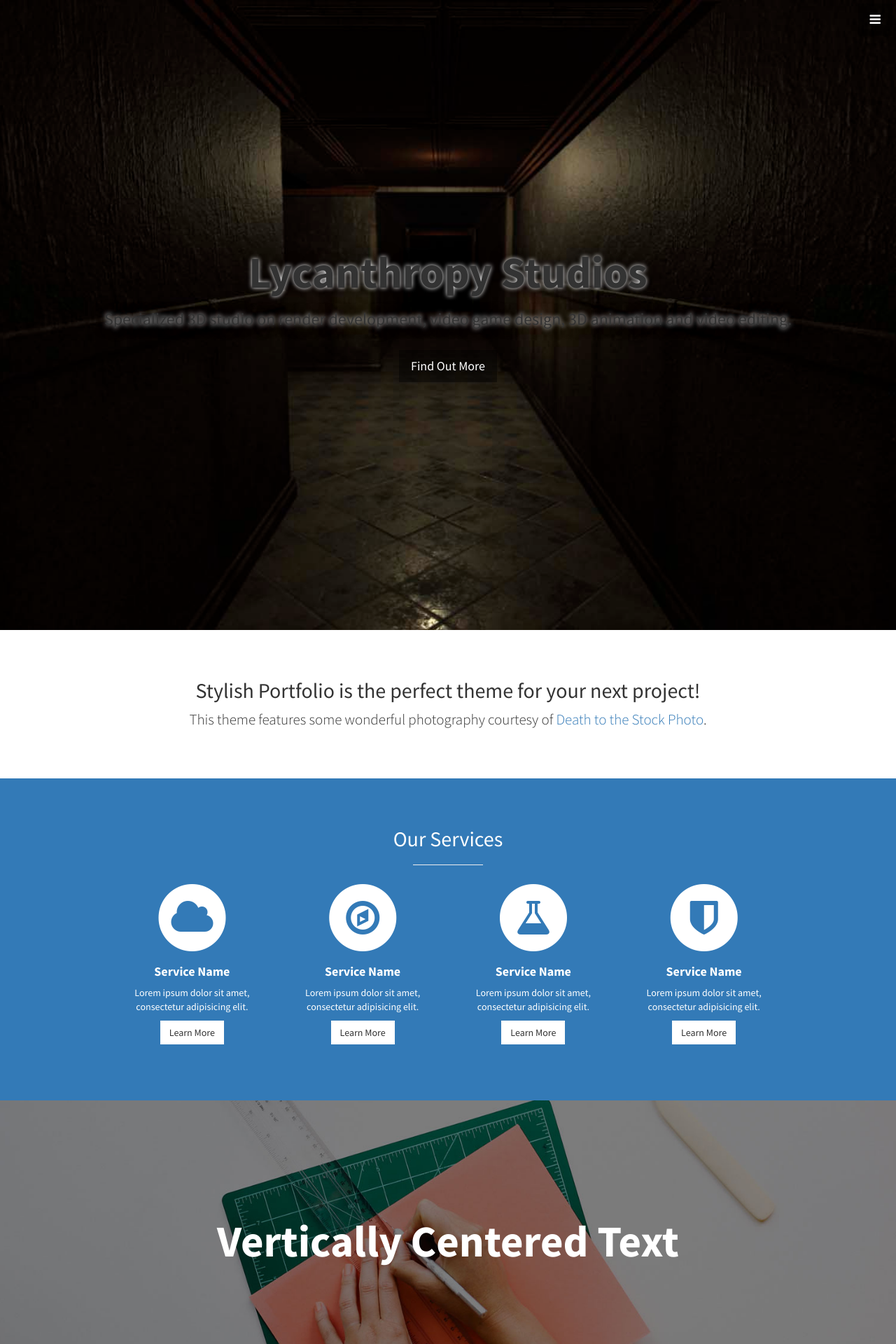
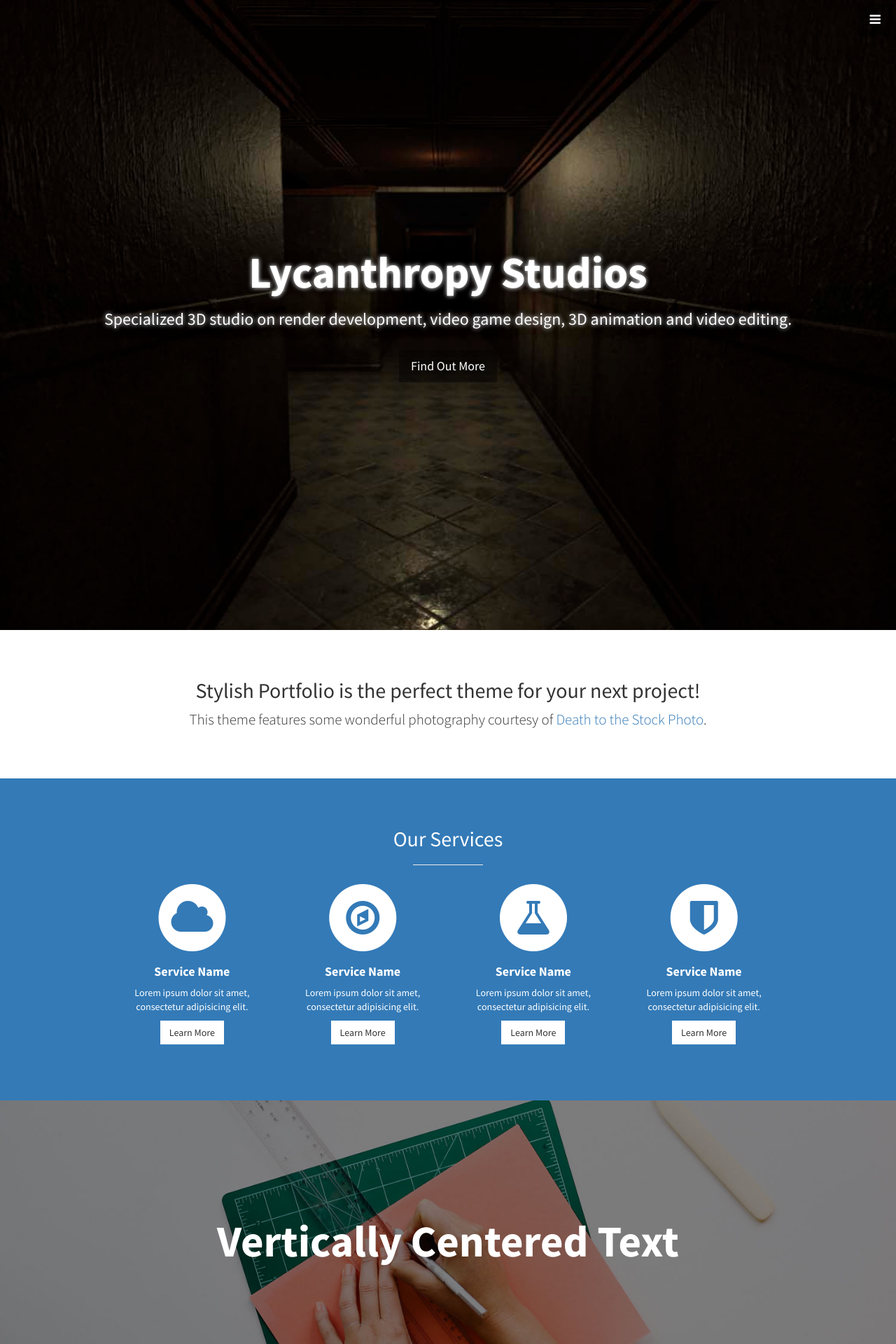
Before and after one commit to lycanthropystudios/index, a Jekyll site: the page built from index.html, in a window 1280 px wide. Shown: the top 1920 px of the page at 70% size. Built offline with Jekyll 4.4.1, drawn with Linux system fonts in a browser that asks for light colours.

Commit message:
Update header.html

```diff
--- a/_includes/header.html
+++ b/_includes/header.html
@@ -1,7 +1,7 @@
 <header id="top" class="header">
   <div class="text-vertical-center">
-    <h1 style="text-shadow: 0 0 6px rgba(255,255,255,1), 0 0 20px rgb(0, 0, 0);">Lycanthropy Studios</h1>
-    <h3 style="text-shadow: 0 0 6px rgba(255,255,255,1), 0 0 20px rgb(0, 0, 0);">Specialized 3D studio on render development, video game design, 3D animation and video editing.</h3>
+    <h1 style="text-shadow: 0 0 6px rgba(255,255,255,1), 0 0 20px rgb(0, 0, 0);color: white;">Lycanthropy Studios</h1>
+    <h3 style="text-shadow: 0 0 6px rgba(255,255,255,1), 0 0 20px rgb(0, 0, 0);color: white;">Specialized 3D studio on render development, video game design, 3D animation and video editing.</h3>
     <br>
     <a href="#about" class="btn btn-dark btn-lg">Find Out More</a>
   </div>
```
